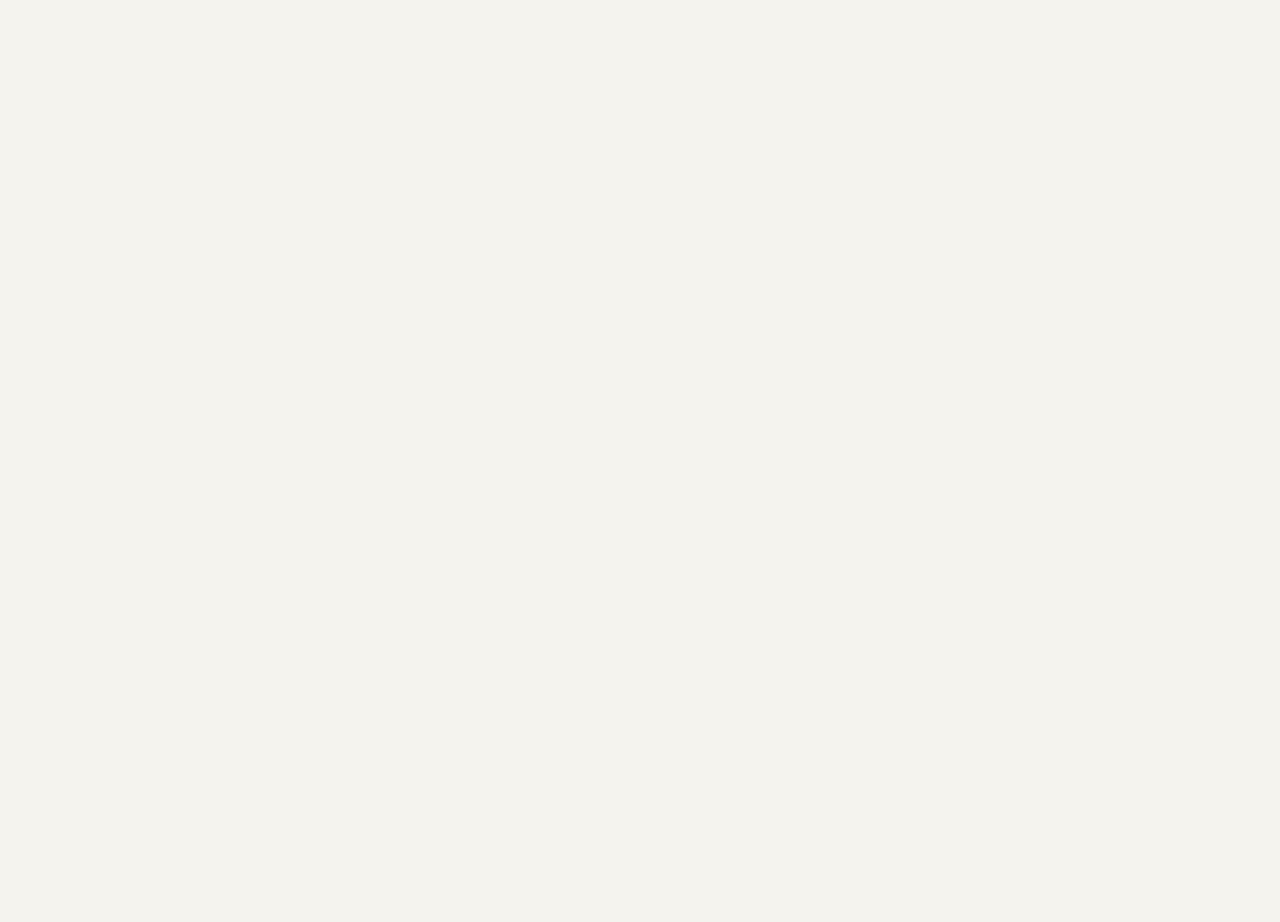
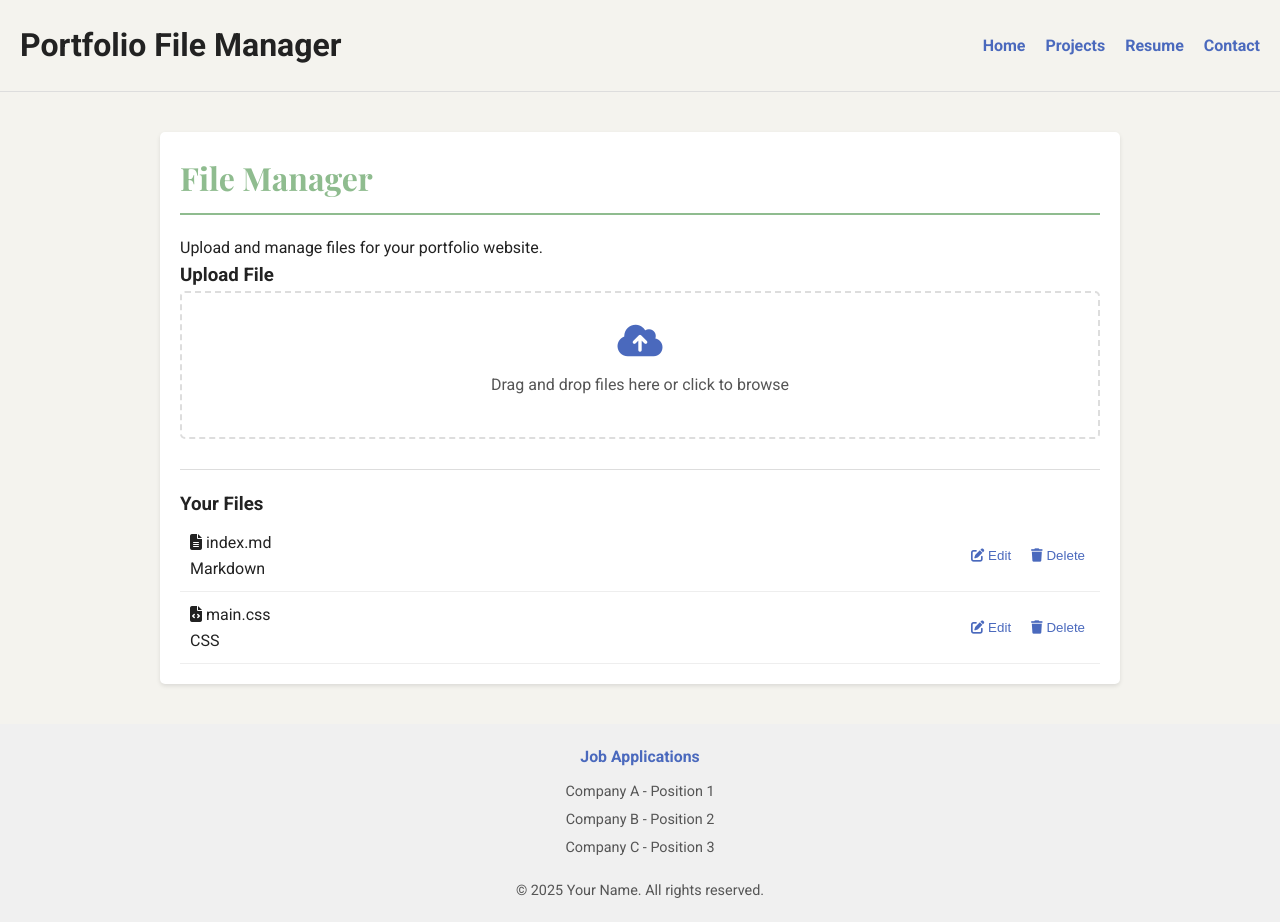
Before and after one commit to lobosmarm/Portfolio, a plain HTML site: page file-manager.html in a window 1280 px wide. Before the commit the page ends 800 px from the top, so only its background shows below. Drawn offline with nearby package versions, Linux system fonts and the light colour scheme; files that its build step writes are made by us from their sources.

Commit message:
Update file-manager.html

```diff
--- a/file-manager.html
+++ b/file-manager.html
@@ -3,6 +3,85 @@
 <head>
     <meta charset="UTF-8">
     <meta name="viewport" content="width=device-width, initial-scale=1.0">
-    <title>File Manager - Your Portfolio</title>
+    <title>File Manager - Portfolio</title>
     <link rel="stylesheet" href="css/main.css">
+    <link href="https://fonts.googleapis.com/css2?family=Playfair+Display:wght@400;700&family=Roboto:wght@300;400;700&display=swap" rel="stylesheet">
+    <!-- Font Awesome CDN for icons -->
     <link rel="stylesheet" href="https://cdnjs.cloudflare.com/ajax/libs/font-awesome/6.4.0/css/all.min.css">
+</head>
+<body>
+    <header>
+        <h1>Portfolio File Manager</h1>
+        <nav>
+            <ul>
+                <li><a href="index.html" class="highlight">Home</a></li>
+                <li><a href="#" class="highlight">Projects</a></li>
+                <li><a href="#" class="highlight">Resume</a></li>
+                <li><a href="#" class="highlight">Contact</a></li>
+            </ul>
+        </nav>
+    </header>
+
+    <div class="file-manager-container">
+        <h2>File Manager</h2>
+        <p>Upload and manage files for your portfolio website.</p>
+
+        <div class="file-upload">
+            <h3>Upload File</h3>
+            <div class="file-upload-area" id="dropArea">
+                <p><i class="fas fa-cloud-upload-alt" style="font-size: 36px; color: #4A69BD;"></i></p>
+                <p>Drag and drop files here or click to browse</p>
+                <input type="file" id="fileInput" multiple>
+            </div>
+        </div>
+
+        <div class="file-list" id="fileList">
+            <h3>Your Files</h3>
+            <div class="file-item">
+                <div class="file-info">
+                    <p><i class="fas fa-file-alt"></i> index.md</p>
+                    <span class="file-type">Markdown</span>
+                </div>
+                <div class="file-actions">
+                    <button class="edit-btn" onclick="editFile('index.md')"><i class="fas fa-edit"></i> Edit</button>
+                    <button class="delete-btn" onclick="deleteFile('index.md')"><i class="fas fa-trash"></i> Delete</button>
+                </div>
+            </div>
+            <div class="file-item">
+                <div class="file-info">
+                    <p><i class="fas fa-file-code"></i> main.css</p>
+                    <span class="file-type">CSS</span>
+                </div>
+                <div class="file-actions">
+                    <button class="edit-btn" onclick="editFile('main.css')"><i class="fas fa-edit"></i> Edit</button>
+                    <button class="delete-btn" onclick="deleteFile('main.css')"><i class="fas fa-trash"></i> Delete</button>
+                </div>
+            </div>
+            <!-- More file items will be added dynamically via JavaScript -->
+        </div>
+
+        <div class="file-editor" id="fileEditor" style="display: none;">
+            <h3 id="editorTitle">Editing: <span id="currentFile"></span></h3>
+            <textarea id="fileContent"></textarea>
+            <div class="editor-actions">
+                <button class="cancel-btn" onclick="cancelEdit()">Cancel</button>
+                <button class="save-btn" onclick="saveFile()">Save Changes</button>
+            </div>
+        </div>
+    </div>
+
+    <footer>
+        <div class="job-tracker">
+            <h3>Job Applications</h3>
+            <ul>
+                <li>Company A - Position 1</li>
+                <li>Company B - Position 2</li>
+                <li>Company C - Position 3</li>
+            </ul>
+        </div>
+        <p>&copy; 2025 Your Name. All rights reserved.</p>
+    </footer>
+
+    <script src="js/file-manager.js"></script>
+</body>
+</html>
```
